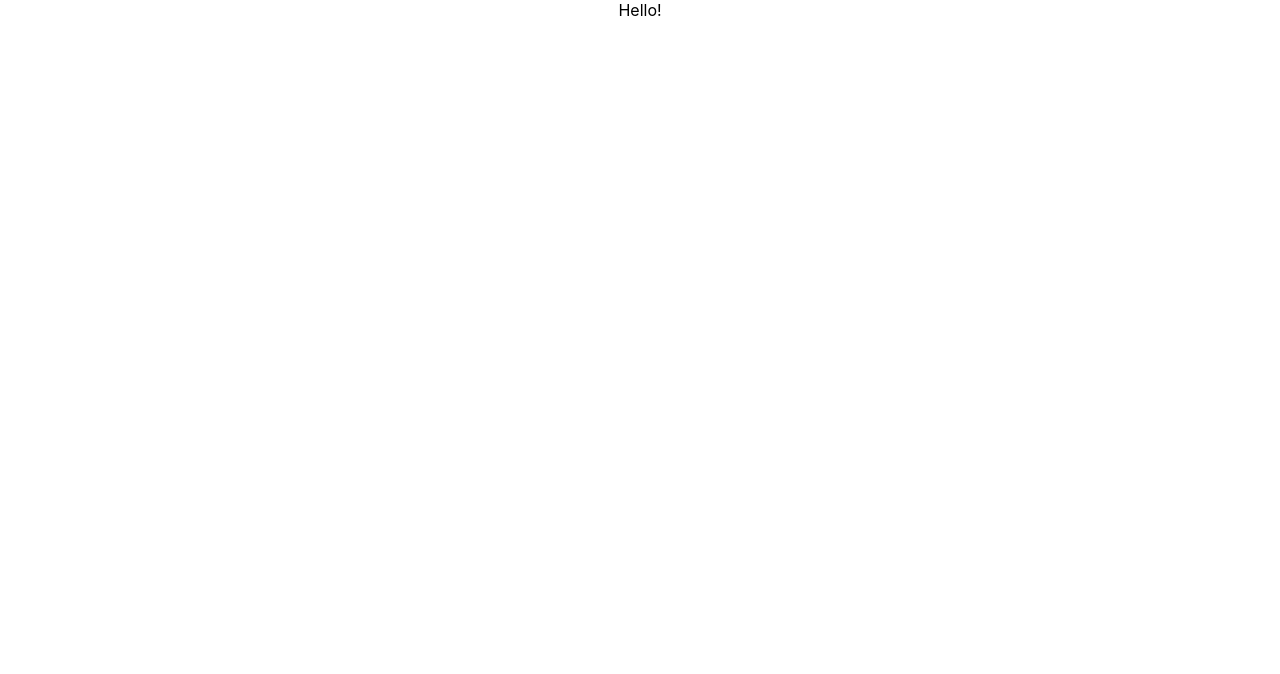
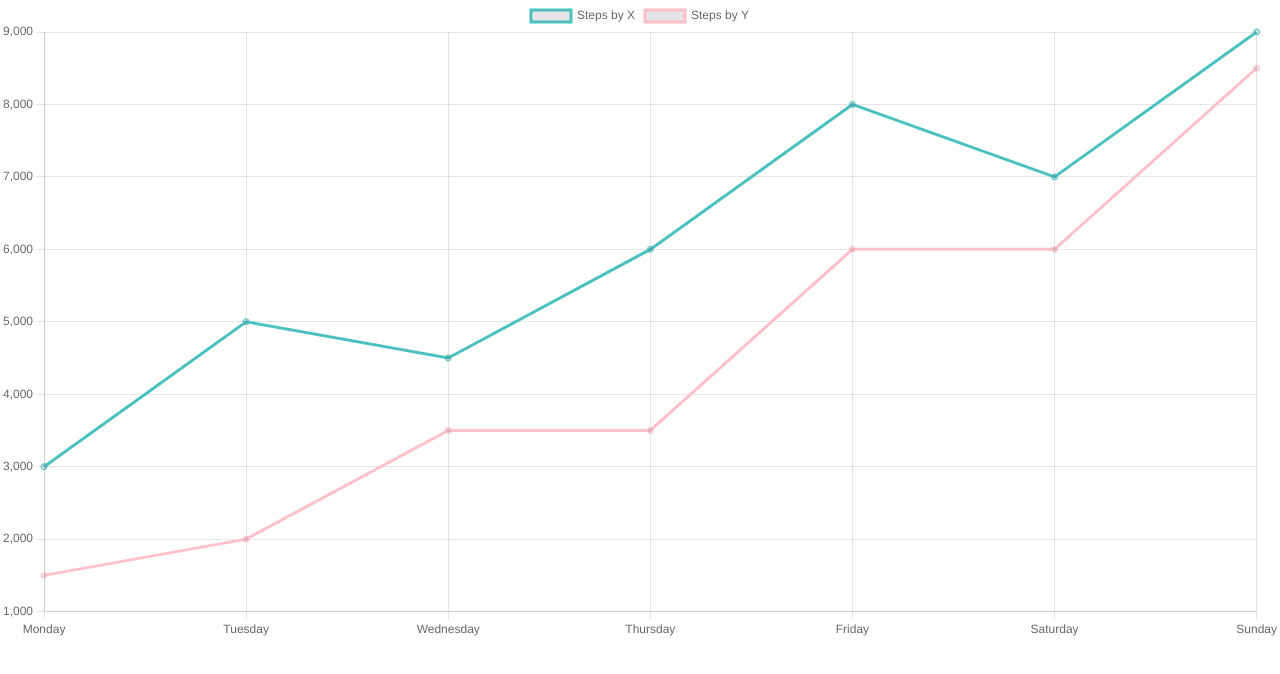
Before and after one commit to Shanmukh459/Chartjs-practice, a React (Create React App) app: page / in a window 1280 px wide. Shown: the top 674 px of the page. Built offline with nearby package versions, Linux system fonts and the light colour scheme.

Commit message:
LineChart impplmentation

```diff
--- a/package.json
+++ b/package.json
@@ -6,7 +6,9 @@
     "@testing-library/jest-dom": "^5.17.0",
     "@testing-library/react": "^13.4.0",
     "@testing-library/user-event": "^13.5.0",
+    "chart.js": "^4.4.2",
     "react": "^18.2.0",
+    "react-chartjs-2": "^5.2.0",
     "react-dom": "^18.2.0",
     "react-scripts": "5.0.1",
     "web-vitals": "^2.1.4"
--- a/src/App.js
+++ b/src/App.js
@@ -1,9 +1,10 @@
 import './App.css';
+import { LineGraph } from "./components/Line"
 
 function App() {
   return (
     <div className="App">
-      Hello!
+      <LineGraph />
     </div>
   );
 }
--- /dev/null
+++ b/src/components/Line.js
@@ -0,0 +1,29 @@
+import React from 'react'
+import { Chart, Line } from "react-chartjs-2"
+import {
+    Chart as ChartJS,
+    CategoryScale,
+    LinearScale,
+    PointElement,
+    LineElement,
+    Title,
+    Tooltip,
+    Legend,
+} from "chart.js"
+import { lineChartData } from '../data'
+
+ChartJS.register(
+    CategoryScale,
+    LinearScale,
+    PointElement,
+    LineElement,
+    Title,
+    Tooltip,
+    Legend,
+)
+
+export const LineGraph = () => {
+  const options = {}
+  const data = {}
+  return <Line options={options} data={lineChartData} />
+}
--- /dev/null
+++ b/src/data.js
@@ -0,0 +1,23 @@
+export const lineChartData = {
+    labels: [
+        "Monday",
+        "Tuesday",
+        "Wednesday",
+        "Thursday",
+        "Friday",
+        "Saturday",
+        "Sunday",
+    ],
+    datasets: [
+        {
+            label: "Steps by X",
+            data: [3000, 5000, 4500, 6000, 8000, 7000, 9000],
+            borderColor: "rgb(75, 192, 192)",
+        },
+        {
+            label: "Steps by Y",
+            data: [1500, 2000, 3500, 3500, 6000, 6000, 8500],
+            borderColor: "pink",
+        }
+    ]
+}
```
Also changed, not shown: src/components/Bar.js (added, +7 -0 lines), src/components/Pie.js (added, +7 -0 lines), 1 other file (tests, documents, lock files or other folders).
